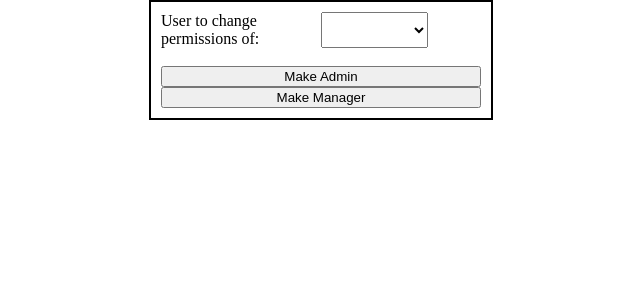
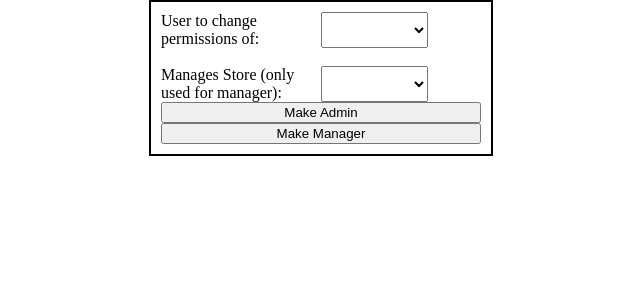
Before and after one commit to EonMurph/StockDeliverySystem, a Flask app: page /raise_permissions in a window 1280 px wide. Shown: the part 157-457 px from the top of the page, without its empty margins (319-959 px from the left). Run offline with Flask 3, Linux system fonts and the light colour scheme; the visitor is signed in with stand-in values (Sample User, id 1); data comes from the database, SQL or seed files in the repository; data that the repository does not hold is empty; parts of the project's set-up code (start-up, migrations or seed data) failed here and were passed over; some libraries are stand-ins or nearby versions.

Commit message:
added code for dealing with new and old managers;
also added code for storing the store the employee belongs to

```diff
--- a/app.py
+++ b/app.py
@@ -6,7 +6,7 @@ from flask import (Flask,
 from flask_session import Session
 from database import get_db, close_db
 from forms import (RegistrationForm, LogInForm, PermissionsForm,
-                   ProductForm, DeliveriesForm)
+                   ProductForm, StoreForm, DeliveriesForm)
 from werkzeug.security import generate_password_hash, check_password_hash
 from functools import wraps, partial
 from random import choice
@@ -47,6 +47,7 @@ def load_logged_in_user():
     g.manager = session.get("manager", False)
     g.restrictions = session.get("restrictions", None)
     g.restricted = session.get("restricted", False)
+    g.store = session.get("store_id", None)
 
 
 def restricted(view, restriction):
@@ -90,11 +91,11 @@ def homepage():
 
     if reg_form.validate_on_submit():
         reg_form = register(reg_form)
-        if session["user_id"]:
+        if session.get("user_id", None):
             return redirect(url_for("homepage"))
     if login_form.validate_on_submit():
         login_form = log_in(login_form)
-        if session["user_id"]:
+        if session.get("user_id", None):
             next_page = request.args.get("next") or url_for("homepage")
             return redirect(next_page)
 
@@ -131,6 +132,7 @@ def register(form):
         db.commit()
 
         session["user_id"] = user_id
+        session["store_id"] = store_id
 
     return form
 
@@ -159,6 +161,14 @@ def log_in(form):
 
             if user_data["admin"] == 1:
                 session["admin"] = True
+            else:
+                query = """
+                        SELECT store_id
+                        FROM employees
+                        WHERE employee_id = ?"""
+                store_id = db.execute(query, (user_id, )).fetchone()[
+                    "store_id"]
+                session["store_id"] = store_id
 
             session["user_id"] = user_id
 
@@ -182,6 +192,7 @@ def log_out():
 @admin_required
 def raise_permissions():
     form = PermissionsForm()
+    db = get_db()
     message = ''
 
     query = """
@@ -190,18 +201,21 @@ def raise_permissions():
             WHERE admin = 0
                 AND manager = 0;
             """
-
-    db = get_db()
     users = [result["user_id"]
              for result in db.execute(query).fetchall()]
+    form.user_ids.choices = users
 
-    form.user_ids.choices = users
+    query = """
+            SELECT store_id
+            FROM stores;
+            """
+    store_ids = [result["store_id"] for result in db.execute(query).fetchall()]
+    form.store_id.choices = store_ids
 
     if form.validate_on_submit():
         user_id = form.user_ids.data
+        store_id = form.store_id.data
         permission = "admin" if form.admin_submit.data else "manager"
-
-        print(user_id, permission)
 
         query = f"""
                 UPDATE users
@@ -216,6 +230,31 @@ def raise_permissions():
                     WHERE employee_id = ?;
                     """
             db.execute(query, (user_id, ))
+        else:
+            if not store_id:
+                form.store_id.errors.append(
+                    "This input is required with a manager promotion.")
+            else:
+                manager_id_query = """
+                        SELECT manager_id
+                        FROM stores
+                        WHERE store_id = ?;
+                        """
+                manager_id = db.execute(manager_id_query, (store_id, )).fetchone()[
+                    "manager_id"]
+                demote_query = """
+                        UPDATE users
+                        SET manager = 0
+                        WHERE user_id = ?;
+                        """
+                db.execute(demote_query, (manager_id, ))
+
+                query = """
+                        UPDATE stores
+                        SET manager_id = ?
+                        WHERE store_id = ?;
+                        """
+                db.execute(query, (user_id, store_id))
 
         db.commit()
         message = f"User {user_id} was successfully made {permission}."
@@ -227,6 +266,8 @@ def raise_permissions():
 
 # TODO route for adding stores
 # use wtforms validators.NoneOf for making it so that the manager_id is only a manager and not a regular user
+
+
 # TODO route for adding product
 # possibly do in one route
 @app.route("/add_product", methods=["GET", "POST"])
@@ -237,6 +278,7 @@ def add_product():
     if form.validate_on_submit():
         product_name = form.product_name.data
         product_image = form.product_image.data
+        # TODO upload image to static folder
 
         db = get_db()
         query = """
@@ -252,6 +294,7 @@ def add_product():
 # TODO route for soonest delivery
 # TODO route for adding delivery days
 @app.route("/add_delivery", methods=["GET", "POST"])
+@admin_required
 def add_deliveries():
     form = DeliveriesForm()
 
@@ -260,7 +303,7 @@ def add_deliveries():
             SELECT store_id
             FROM stores;
             """
-    choices = [result["store_id"] for result in db.execute(query)]
+    choices = [result["store_id"] for result in db.execute(query).fetchall()]
     form.to_store.choices = choices
     form.from_store.choices = choices
 
@@ -277,7 +320,6 @@ def add_deliveries():
         db.commit()
 
     return render_template("add_delivery.html", form=form)
-
 
 
 # TODO showing stock for their specific store
--- a/forms.py
+++ b/forms.py
@@ -16,6 +16,7 @@ def length(size):
             raise ValidationError("User id must be 6 digits.")
 
     return _length
+
 
 def not_equal_to(compare_field):
 
@@ -51,6 +52,8 @@ class PermissionsForm(FlaskForm):
     user_ids = SelectField("User to change permissions of: ",
                            choices=[],
                            validators=[InputRequired()])
+    store_id = SelectField("Manages Store (only used for manager): ",
+                           choices=[])
 
     admin_submit = SubmitField("Make Admin")
     manager_submit = SubmitField("Make Manager")
@@ -73,8 +76,8 @@ class DeliveriesForm(FlaskForm):
                              choices=[],
                              validators=[InputRequired(), not_equal_to("to_store")])
     day = SelectField("Delivery Day: ",
-                       choices=["Sun", "Mon", "Tue",
-                                "Wed", "Thurs", "Fri", "Sat"],
-                       validators=[InputRequired()])
+                      choices=["Sun", "Mon", "Tue",
+                               "Wed", "Thurs", "Fri", "Sat"],
+                      validators=[InputRequired()])
 
     submit = SubmitField("Add Delivery Schedule")
--- a/templates/homepage.html
+++ b/templates/homepage.html
@@ -3,5 +3,10 @@
 {% block main_content %}
 
 <!-- TODO have welcome page depending on what store they work in -->
+{% if g.admin %}
+<p>Welcome back admin user {{ g.user }}.</p>
+{% else %}
+<p>{{ g.store }}</p>
+{% endif %}
 
 {% endblock %}
--- a/templates/raise_permissions.html
+++ b/templates/raise_permissions.html
@@ -11,6 +11,7 @@
 
   {{ render_field(form.user_ids) }}
   <br />
+  {{ render_field(form.store_id) }}
 
   {{ form.admin_submit() }}
   {{ form.manager_submit() }}
```
